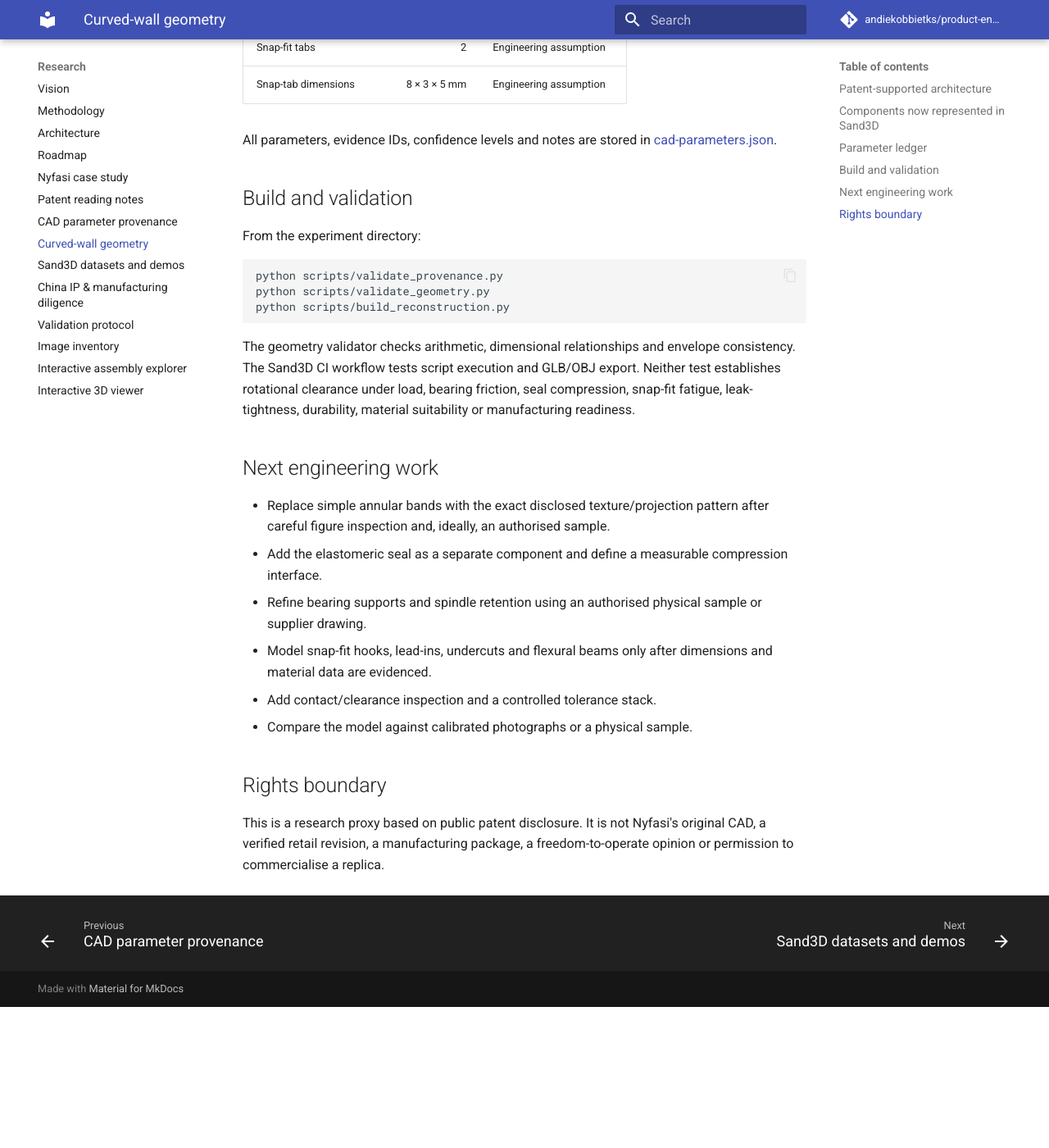
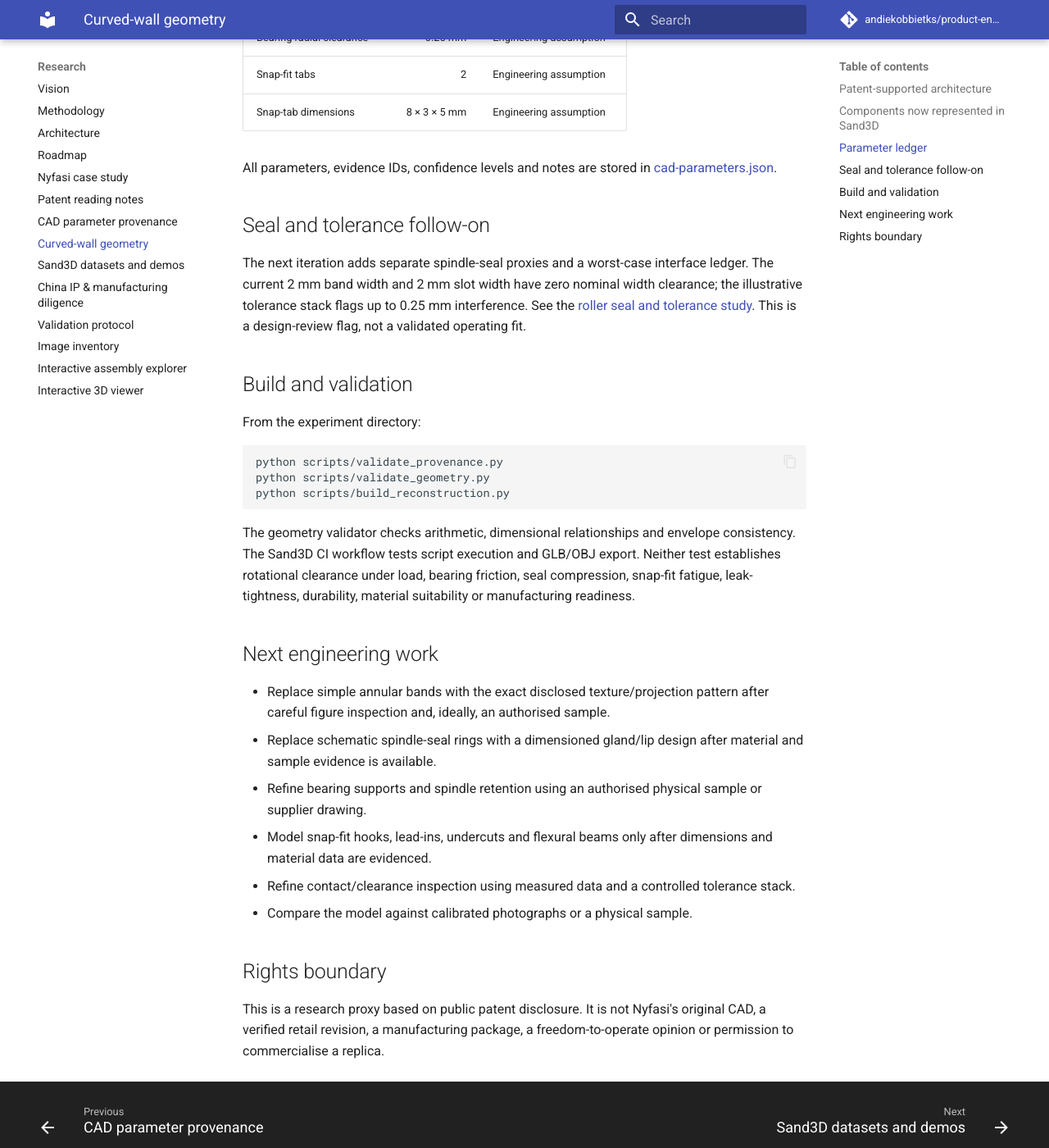
Before and after one commit to andiekobbietks/product-engineering-lab, an MkDocs documentation site: the page built from docs/experiments/curved-wall-geometry.md, in a window 1280 px wide and 1400 px high, scrolled down 1781 px. Shown: the whole window at 82% size. Built offline with MkDocs 1.6.1 and Material for MkDocs 9.7.7, drawn with Linux system fonts in a browser that asks for light colours; comment, search, counter and statistics services are not loaded; before the commit the page ends 3009 px from its top, so only the background shows below that; some of the changed text lies outside the part shown.

Commit message:
Update reconstruction notes for seal and tolerance study

```diff
--- a/docs/experiments/curved-wall-geometry.md
+++ b/docs/experiments/curved-wall-geometry.md
@@ -21,6 +21,7 @@ The reconstruction script follows Sand3D's current component-first guidance: one
 6. Two simplified housing snap-fit tabs.
 7. The previously modelled 180-degree curved wall, seven arc slots and eight tooth proxies.
 8. Upper/lower housing and reservoir envelope proxies.
+9. Two schematic elastomeric spindle-seal proxies; these are not validated fluid seals.
 
 The model preserves component names and separate solids in assembly groups where supported. The seven-band mapping, all component dimensions and retention geometries are assumptions unless explicitly labelled otherwise in the parameter ledger.
 
@@ -44,6 +45,10 @@ The model preserves component names and separate solids in assembly groups where
 
 All parameters, evidence IDs, confidence levels and notes are stored in [cad-parameters.json](https://github.com/andiekobbietks/product-engineering-lab/blob/main/experiments/001-nyfasi-reconstruction/models/cad-parameters.json).
 
+## Seal and tolerance follow-on
+
+The next iteration adds separate spindle-seal proxies and a worst-case interface ledger. The current 2 mm band width and 2 mm slot width have zero nominal width clearance; the illustrative tolerance stack flags up to 0.25 mm interference. See the [roller seal and tolerance study](roller-seal-and-tolerance.md). This is a design-review flag, not a validated operating fit.
+
 ## Build and validation
 
 From the experiment directory:
@@ -59,10 +64,10 @@ The geometry validator checks arithmetic, dimensional relationships and envelope
 ## Next engineering work
 
 - Replace simple annular bands with the exact disclosed texture/projection pattern after careful figure inspection and, ideally, an authorised sample.
-- Add the elastomeric seal as a separate component and define a measurable compression interface.
+- Replace schematic spindle-seal rings with a dimensioned gland/lip design after material and sample evidence is available.
 - Refine bearing supports and spindle retention using an authorised physical sample or supplier drawing.
 - Model snap-fit hooks, lead-ins, undercuts and flexural beams only after dimensions and material data are evidenced.
-- Add contact/clearance inspection and a controlled tolerance stack.
+- Refine contact/clearance inspection using measured data and a controlled tolerance stack.
 - Compare the model against calibrated photographs or a physical sample.
 
 ## Rights boundary
```
